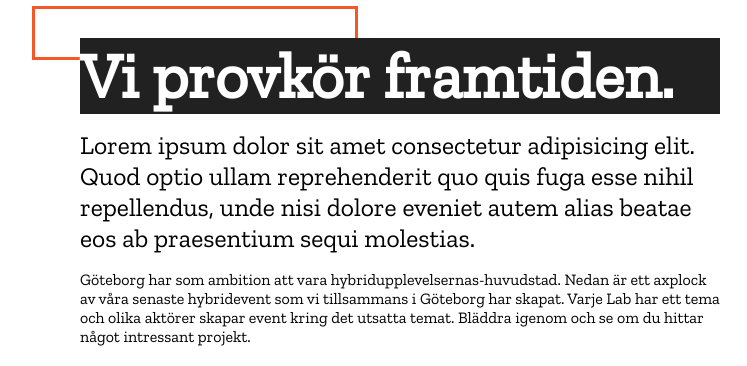
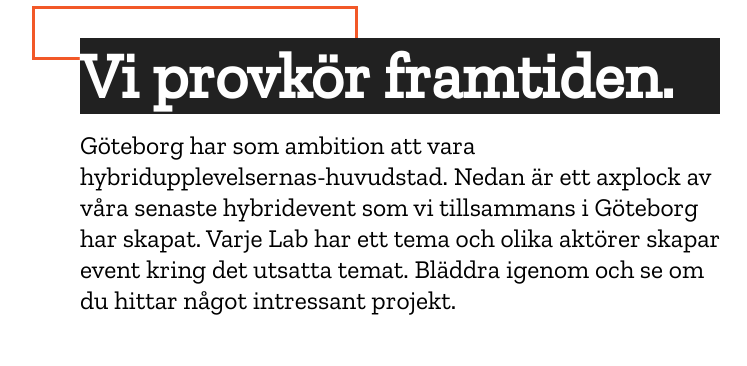
Before and after one commit to DavisDavisDavis/FEL, a website: page index.html in a window 1280 px wide. Shown: the part 1000-1366 px from the top of the page, 0-747 px from the left. Drawn offline with nearby package versions, Linux system fonts and the light colour scheme.

Commit message:
fixed p tag

```diff
--- a/index.html
+++ b/index.html
@@ -60,10 +60,6 @@
       <div class="test_drive">
         <h2>Vi provkör framtiden.</h2>
         <p>
-          Lorem ipsum dolor sit amet consectetur adipisicing elit. Quod optio
-          ullam reprehenderit quo quis fuga esse nihil repellendus, unde nisi
-          dolore eveniet autem alias beatae eos ab praesentium sequi molestias.
-        </p>
           Göteborg har som ambition att vara hybridupplevelsernas-huvudstad. Nedan är ett axplock av våra senaste hybridevent som vi tillsammans i Göteborg har skapat. Varje Lab har ett tema och olika aktörer skapar event kring det utsatta temat. Bläddra igenom och se om du hittar något intressant projekt.
         </p>
       </div>
```
